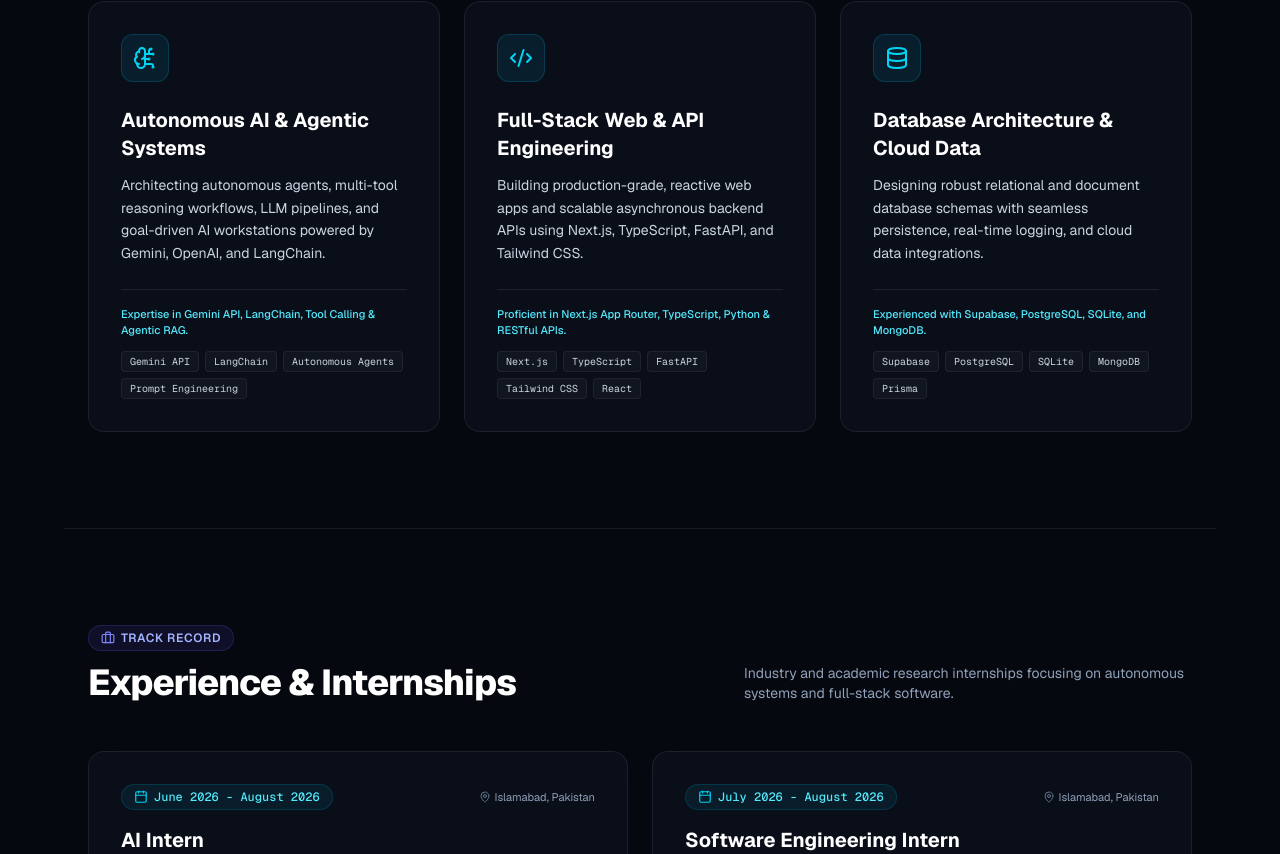
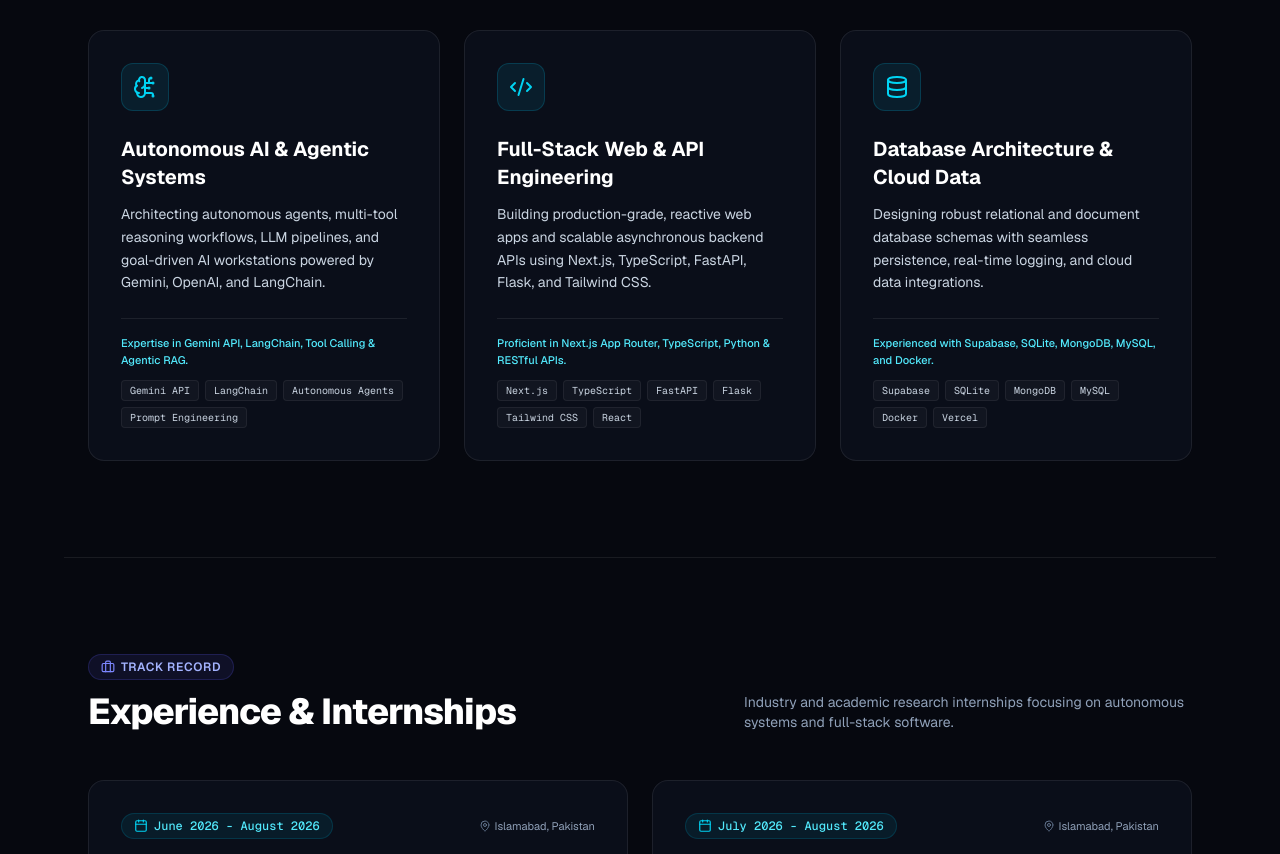
Before and after one commit to AbdulAzeemHashmi/Portfolio, a Next.js app: page / in a window 1280 px wide. Shown: the part 1366-2220 px from the top of the page. Built offline with nearby package versions, Linux system fonts and the light colour scheme.

Commit message:
modified:   AGENTS.md         modified:   README.md         modified:   app/page.tsx

```diff
--- a/app/page.tsx
+++ b/app/page.tsx
@@ -114,16 +114,16 @@ const SERVICES: Service[] = [
   {
     title: "Full-Stack Web & API Engineering",
     icon: Code2,
-    desc: "Building production-grade, reactive web apps and scalable asynchronous backend APIs using Next.js, TypeScript, FastAPI, and Tailwind CSS.",
+    desc: "Building production-grade, reactive web apps and scalable asynchronous backend APIs using Next.js, TypeScript, FastAPI, Flask, and Tailwind CSS.",
     highlight: "Proficient in Next.js App Router, TypeScript, Python & RESTful APIs.",
-    tags: ["Next.js", "TypeScript", "FastAPI", "Tailwind CSS", "React"],
+    tags: ["Next.js", "TypeScript", "FastAPI", "Flask", "Tailwind CSS", "React"],
   },
   {
     title: "Database Architecture & Cloud Data",
     icon: Database,
     desc: "Designing robust relational and document database schemas with seamless persistence, real-time logging, and cloud data integrations.",
-    highlight: "Experienced with Supabase, PostgreSQL, SQLite, and MongoDB.",
-    tags: ["Supabase", "PostgreSQL", "SQLite", "MongoDB", "Prisma"],
+    highlight: "Experienced with Supabase, SQLite, MongoDB, MySQL, and Docker.",
+    tags: ["Supabase", "SQLite", "MongoDB", "MySQL", "Docker", "Vercel"],
   },
 ];
 
@@ -150,6 +150,46 @@ const INTERNSHIPS: Internship[] = [
 
 const PROJECTS: Project[] = [
   {
+    title: "Pak University Advisor",
+    category: "Web Development",
+    description:
+      "Bilingual web application helping Pakistani students find the best university based on budget, location, and degree requirements.",
+    link: "https://github.com/AbdulAzeemHashmi/pak-university-advisor",
+    liveLink: "https://pak-university-advisor.vercel.app",
+    tags: ["TypeScript", "Next.js", "React", "Tailwind CSS"],
+    featured: true,
+  },
+  {
+    title: "HEC ODL Application Orchestrator",
+    category: "AI",
+    description:
+      "Automated Open and Distance Learning application processing system for HEC with RAG, LangChain, and multi AI failover architecture.",
+    link: "https://github.com/AbdulAzeemHashmi/hec-odl-application-orchestrator",
+    liveLink: "https://hec-odl-application-orchestrator.vercel.app",
+    tags: ["TypeScript", "LangChain", "RAG", "Next.js"],
+    featured: true,
+  },
+  {
+    title: "Agentic UAV Mission Planner",
+    category: "AI",
+    description:
+      "AI powered UAV mission planning system that converts natural language commands into validated flight plans with safety checks and export options.",
+    link: "https://github.com/AbdulAzeemHashmi/agentic-uav-mission-planner",
+    liveLink: "https://agentic-uav-mission-planner-hdqzzyfj2nwqz3v4ss5wg5.streamlit.app/",
+    tags: ["Python", "AI Agents", "Gemini API", "LangChain"],
+    featured: true,
+  },
+  {
+    title: "Developer Portfolio",
+    category: "Web Development",
+    description:
+      "Interactive portfolio showcase featuring projects, skills, and contact details with fluid animations and responsive styling.",
+    link: "https://github.com/AbdulAzeemHashmi/Portfolio",
+    liveLink: "https://abdulazeemhashmi.vercel.app/",
+    tags: ["TypeScript", "Next.js", "React", "Tailwind CSS"],
+    featured: true,
+  },
+  {
     title: "Autonomous Digital Employee",
     category: "AI",
     description:
@@ -157,7 +197,6 @@ const PROJECTS: Project[] = [
     link: "https://github.com/AbdulAzeemHashmi/autonomous-digital-employee",
     liveLink: "https://autonomous-digital-employee-zeta.vercel.app/",
     tags: ["Next.js", "FastAPI", "LangChain", "Gemini API", "Supabase"],
-    featured: true,
   },
   {
     title: "Awaaz Pakistan",
@@ -167,7 +206,6 @@ const PROJECTS: Project[] = [
     link: "https://github.com/AbdulAzeemHashmi/Awaaz-Pakistan",
     liveLink: "https://awaaz-pakistan.vercel.app/",
     tags: ["Next.js", "AI", "Tailwind CSS", "TypeScript", "Vercel"],
-    featured: true,
   },
   {
     title: "README AI Enhancer",
@@ -187,14 +225,6 @@ const PROJECTS: Project[] = [
     liveLink: "https://ai-resume-analyzer-aah18751.vercel.app/",
     tags: ["TypeScript", "Tailwind CSS", "Python", "Flask", "Gemini API"],
   },
-  {
-    title: "Agentic UAV Mission Planner",
-    category: "AI",
-    description:
-      "An end-to-end mission planning simulator that processes natural language requests, generates optimized waypoint routes, and enforces multi-rule airspace compliance.",
-    link: "https://github.com/AbdulAzeemHashmi/agentic-uav-mission-planner",
-    tags: ["Python", "Streamlit", "Google Gemini", "Folium", "SQLite"],
-  },
 ];
 
 const SKILL_CATEGORIES: SkillCategory[] = [
@@ -202,32 +232,33 @@ const SKILL_CATEGORIES: SkillCategory[] = [
     category: "Programming Languages",
     icon: Terminal,
     desc: "Core foundations for building autonomous logic, backend algorithms, and user interfaces.",
-    list: ["Python", "TypeScript", "JavaScript", "C++", "SQL", "HTML5 / CSS3"],
+    list: ["Python", "TypeScript", "JavaScript", "C++", "SQL", "HTML5", "CSS3"],
   },
   {
-    category: "AI & Agentic Frameworks",
+    category: "AI & Agents Frameworks",
     icon: BrainCircuit,
     desc: "APIs and tooling for architecting intelligent systems, LLM agents, and prompt workflows.",
     list: [
-      "Google Gemini API",
-      "OpenAI API",
+      "Gemini API",
       "LangChain",
+      "RAG Architectures",
+      "Streamlit",
+      "Hugging Face",
       "Autonomous Agents",
       "Prompt Engineering",
-      "Streamlit",
     ],
   },
   {
-    category: "Full-Stack & Web Ecosystem",
+    category: "Frameworks & Web Ecosystem",
     icon: Code2,
     desc: "Modern frameworks and tools for shipping fast, responsive, and resilient web platforms.",
-    list: ["Next.js", "React", "FastAPI", "Flask", "Tailwind CSS", "Node.js", "REST APIs"],
+    list: ["Next.js", "React", "FastAPI", "Flask", "Tailwind CSS", "Framer Motion", "Node.js", "REST APIs"],
   },
   {
-    category: "Databases & Cloud Architecture",
+    category: "Databases, Cloud & Tools",
     icon: Database,
-    desc: "Data persistence layers, schema modeling, and DevOps deployment platforms.",
-    list: ["Supabase", "PostgreSQL", "SQLite", "MongoDB", "Git / GitHub", "Vercel"],
+    desc: "Data persistence layers, schema modeling, containerization, and deployment platforms.",
+    list: ["Supabase", "SQLite", "MongoDB", "MySQL", "Vercel", "Docker", "Git", "GitHub", "Postman"],
   },
 ];
 
@@ -330,7 +361,7 @@ export default function Home() {
                 <span className="font-bold text-sm tracking-tight text-white group-hover:text-cyan-300 transition-colors">
                   Abdul Azeem
                 </span>
-                <span className="text-[10px] text-slate-400 font-mono tracking-wider">AI & Full-Stack</span>
+                <span className="text-[10px] text-slate-400 font-mono tracking-wider">AI & Full-Stack-Developer</span>
               </div>
             </a>
 
@@ -485,7 +516,7 @@ export default function Home() {
             </div>
 
             {/* Main Headline */}
-            <h1 className="text-3xl sm:text-5xl md:text-6xl font-extrabold tracking-tight text-white max-w-3xl leading-[1.15] mb-5">
+            <h1 className="text-2xl sm:text-4xl md:text-5xl lg:text-6xl font-extrabold tracking-tight text-white max-w-4xl leading-[1.15] mb-5">
               Engineering Intelligent{" "}
               <span className="text-transparent bg-clip-text bg-gradient-to-r from-cyan-400 via-sky-300 to-indigo-400">
                 AI Agents & Full-Stack
@@ -495,9 +526,7 @@ export default function Home() {
 
             {/* Bio Description */}
             <p className="text-sm sm:text-base md:text-lg text-slate-300 max-w-2xl leading-relaxed mb-8">
-              Hi, I'm <strong className="text-white font-semibold">Abdul Azeem Hashmi</strong> — a BS Artificial
-              Intelligence student at FAST NUCES Islamabad. I build autonomous agentic workflows, LLM-powered systems,
-              performant Next.js applications, and robust backend APIs.
+              Hi, I am <strong className="text-white font-semibold">Abdul Azeem Hashmi</strong>, an AI and Backend Engineer studying BS Artificial Intelligence at FAST NUCES, Islamabad. I build autonomous AI agents, LLM powered applications, and full stack web experiences focused on performance and modern design.
             </p>
 
             {/* CTA Buttons */}
@@ -963,7 +992,7 @@ export default function Home() {
                 </div>
                 <div>
                   <h4 className="text-sm font-bold text-white">Location</h4>
-                  <p className="text-xs text-slate-400">Islamabad, Pakistan</p>
+                  <p className="text-xs text-slate-400">Rawalpindi, Pakistan</p>
                 </div>
               </div>
 
```
Also changed, not shown: 2 other files (tests, documents, lock files or other folders).
